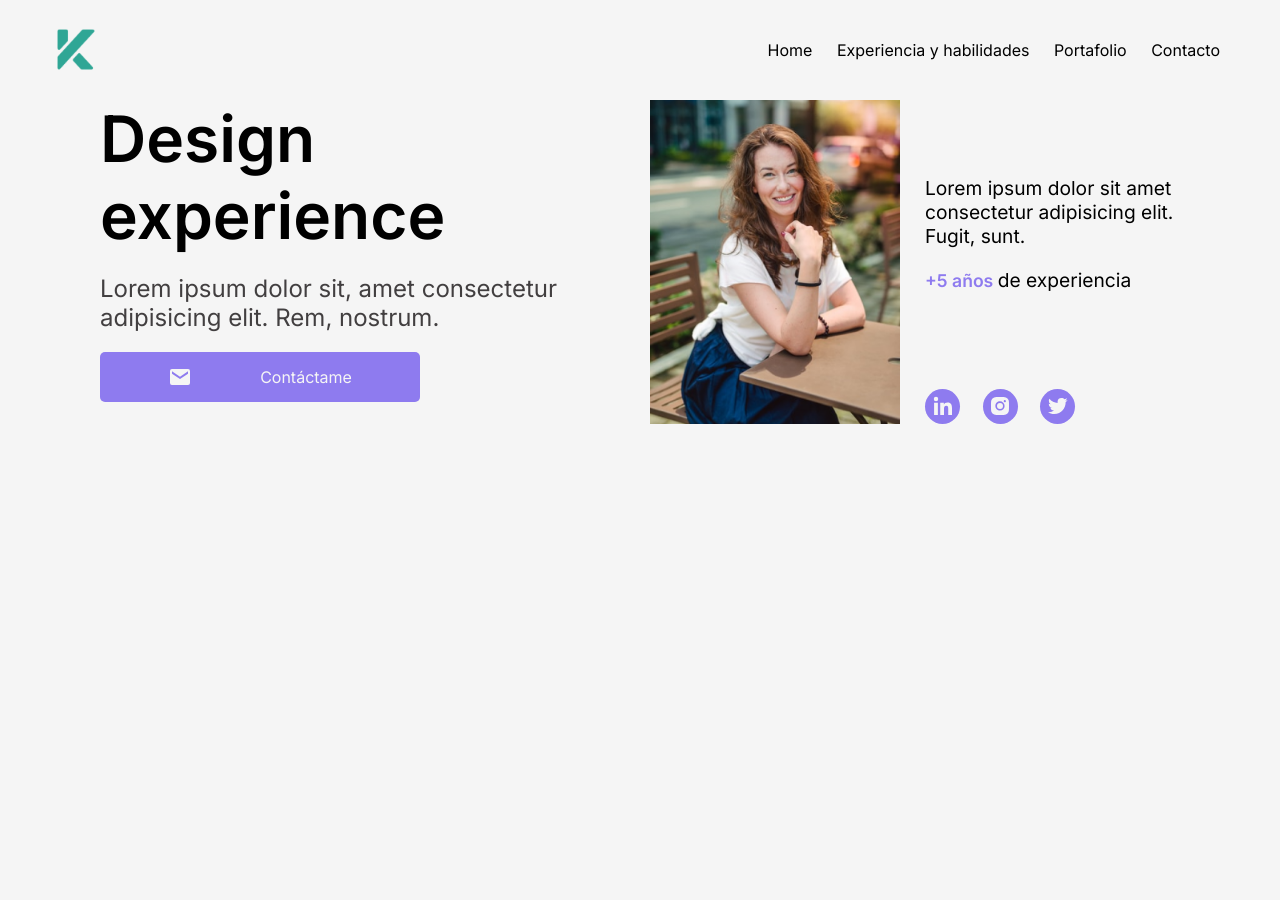
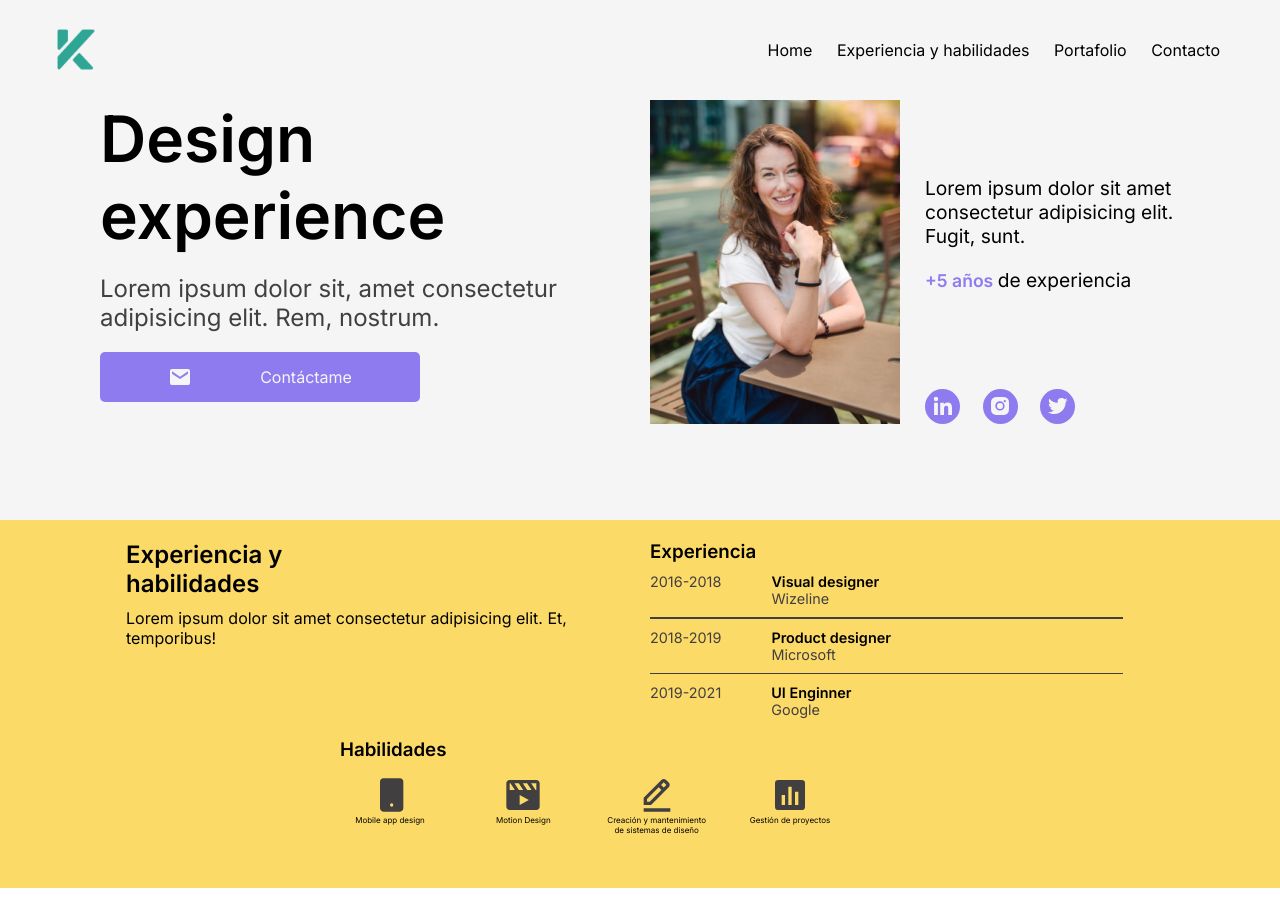
Before and after one commit to Kevoon0/My-portfolio, a plain HTML site: page index.html in a window 1280 px wide. Drawn offline with Linux system fonts and the light colour scheme.

Commit message:
zona de exp terminada

```diff
--- a/assets/style/style.css
+++ b/assets/style/style.css
@@ -102,7 +102,7 @@ header {
 /*==================================MAIN===========================*/
 
 section {
-    height: 100vh;
+    height: 100%;
 }
 
 .main {
@@ -134,7 +134,7 @@ section {
 
 .about p {
     width: 100%;
-    color: #423F40;
+    color: #423f40;
     font-size: 1.5em;
 }
 
@@ -261,3 +261,99 @@ section {
 
 
 /*===============================Experiencias y Habilidades========================*/
+
+.exp-section {
+    width: 100%;
+    height: 100%;
+    background-color: #FCDA68;
+    display: grid;
+    grid-gap: 20px;
+    grid-template-columns: repeat(2, 1fr);
+    grid-template-rows: repeat(2, auto);
+}
+
+.bloque1 {
+    display: flex;
+    flex-direction: column;
+    justify-content: flex-start;
+    align-items: flex-start;
+    gap: 10px;
+    margin: 20px 10% 0 20%;
+}
+
+.bloque2{
+    display: flex;
+    flex-direction: column;
+    justify-content: flex-end;
+    align-items: flex-start;
+    gap: 10px;
+    margin: 20px 25% 0 0;
+}
+
+.bloque3 {
+    grid-column-start: 1;
+    grid-column-end: 3;
+    display: flex;
+    justify-content: center;
+}
+
+.inside-bloque3 {
+    display: grid;
+    grid-template-rows: repeat(2, auto);
+    width: 600px;
+    height: 150px;
+
+
+}
+
+.skill-icons {
+    display: flex;
+    justify-content: space-between;
+    width: 500px;
+}
+
+.skill-icon {
+    display: flex;
+    flex-direction: column;
+    width: 100px;
+    height: 100px;
+    justify-content: flex-start;
+    align-items: center;
+    font-size: 0.5rem;
+    text-align: center;
+}
+
+.skill-icon img {
+    width: 40px;
+}
+
+.list {
+    display: flex;
+    gap: 50px;
+    width: 100%;
+}
+
+.line {
+    width: 100%;
+    height: 1.5px;
+    background-color: #423f40;
+}
+
+.list li {
+    list-style: none;
+}
+
+.enterprise {
+    color: #423f40;
+    font-size: 0.9rem;
+}
+
+.appointment {
+    font-weight: bold;
+    font-size: 0.9rem;
+}
+
+.date {
+    color: #423f40;
+    font-size: 0.9rem;
+}
--- a/index.html
+++ b/index.html
@@ -20,7 +20,7 @@
         </label>
         <nav class="menu">
             <a href="#">Home</a>
-            <a href="#">Experiencia y habilidades</a>
+            <a href="#exp">Experiencia y habilidades</a>
             <a href="#">Portafolio</a>
             <a href="#">Contacto</a>
             <label for="check" class="hide-menu">
@@ -60,5 +60,54 @@
             </div>
         </div>
     </section>
+    <section class="exp-section" id="exp">
+        <div class="bloque1">
+            <h2>Experiencia y<br>habilidades</h2>
+            <p>Lorem ipsum dolor sit amet consectetur adipisicing elit. Et, temporibus!</p>
+        </div>
+        <div class="bloque2">
+            <h3>Experiencia</h3>
+            <div class="list">
+                <span class="date">2016-2018</span>
+                <div>
+                    <ul>
+                        <li class="appointment">Visual designer</li>
+                    </ul>
+                    <li class="enterprise">Wizeline</li>
+                </div>
+            </div>
+            <div class="line"></div>
+            <div class="list">
+                <span class="date">2018-2019</span>
+                <div>
+                    <ul>
+                        <li class="appointment">Product designer</li>
+                    </ul>
+                    <li class="enterprise">Microsoft</li>
+                </div>
+            </div>
+            <div class="line"></div>
+            <div class="list">
+                <span class="date">2019-2021</span>
+                <div>
+                    <ul>
+                        <li class="appointment">UI Enginner</li>
+                    </ul>
+                    <li class="enterprise">Google</li>
+                </div>
+            </div>
+        </div>
+        <div class="bloque3">
+            <div class="inside-bloque3">
+                <h3 class="skills">Habilidades</h3>
+                <div class="skill-icons">
+                    <div class="skill-icon mobile"><img src="assets/svg/mobile.svg">Mobile app design</div>
+                    <div class="skill-icon motion"><img src="assets/svg/motion.svg">Motion Design</div>
+                    <div class="skill-icon edit"><img src="assets/svg/edit-alt.svg">Creación y mantenimiento de sistemas de diseño</div>
+                    <div class="skill-icon bar"><img src="assets/svg/bar-chart-square.svg">Gestión de proyectos</div>
+                </div>
+            </div>
+        </div>
+    </section>
 </body>
 </html>
```
Also changed, not shown: assets/svg/bar-chart-square.svg (added), assets/svg/edit-alt.svg (added), assets/svg/mobile.svg (added), assets/svg/motion.svg (added).
